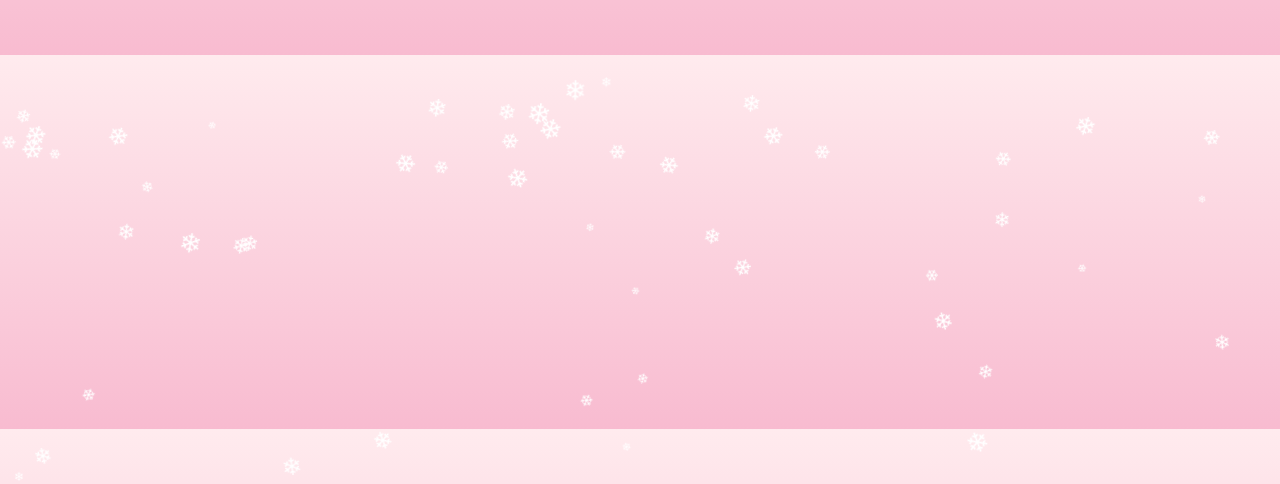
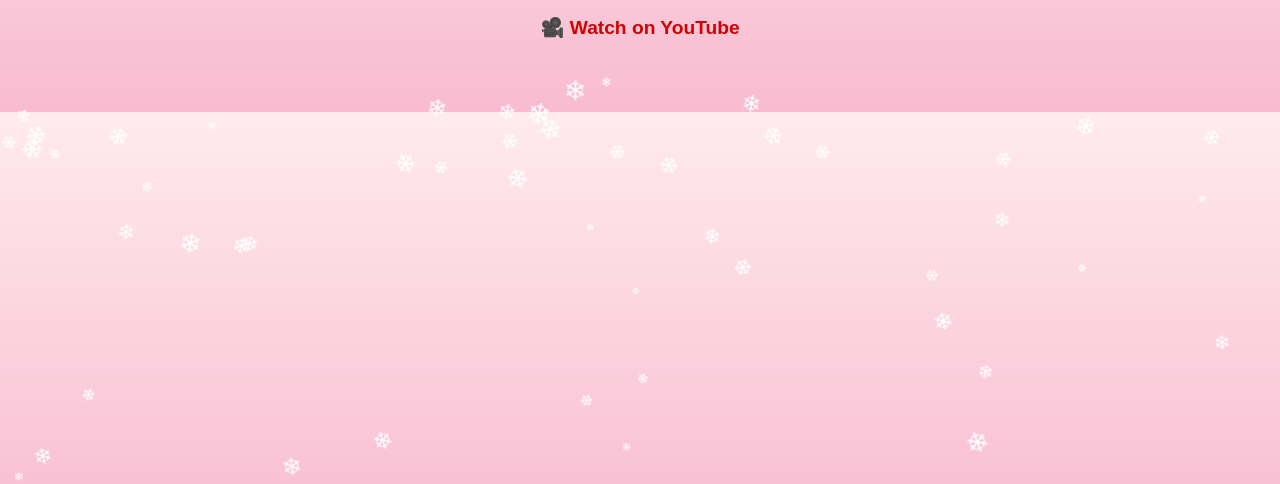
Before and after one commit to andrew4343/cd, a plain HTML site: page index.html in a window 1280 px wide. Shown: the part 319-803 px from the top of the page. Drawn offline with Linux system fonts and the light colour scheme.

Commit message:
Add YouTube link to index.html

```diff
--- a/index.html
+++ b/index.html
@@ -97,3 +97,8 @@
   </script>
 </body>
 </html>
+<p>
+  🎥 <a href="https://www.youtube.com/@VibesOfTheVillagesFlorida" target="_blank" style="color:#d50000; font-weight:bold; text-decoration:none;">
+    Watch on YouTube
+  </a>
+</p>
```
